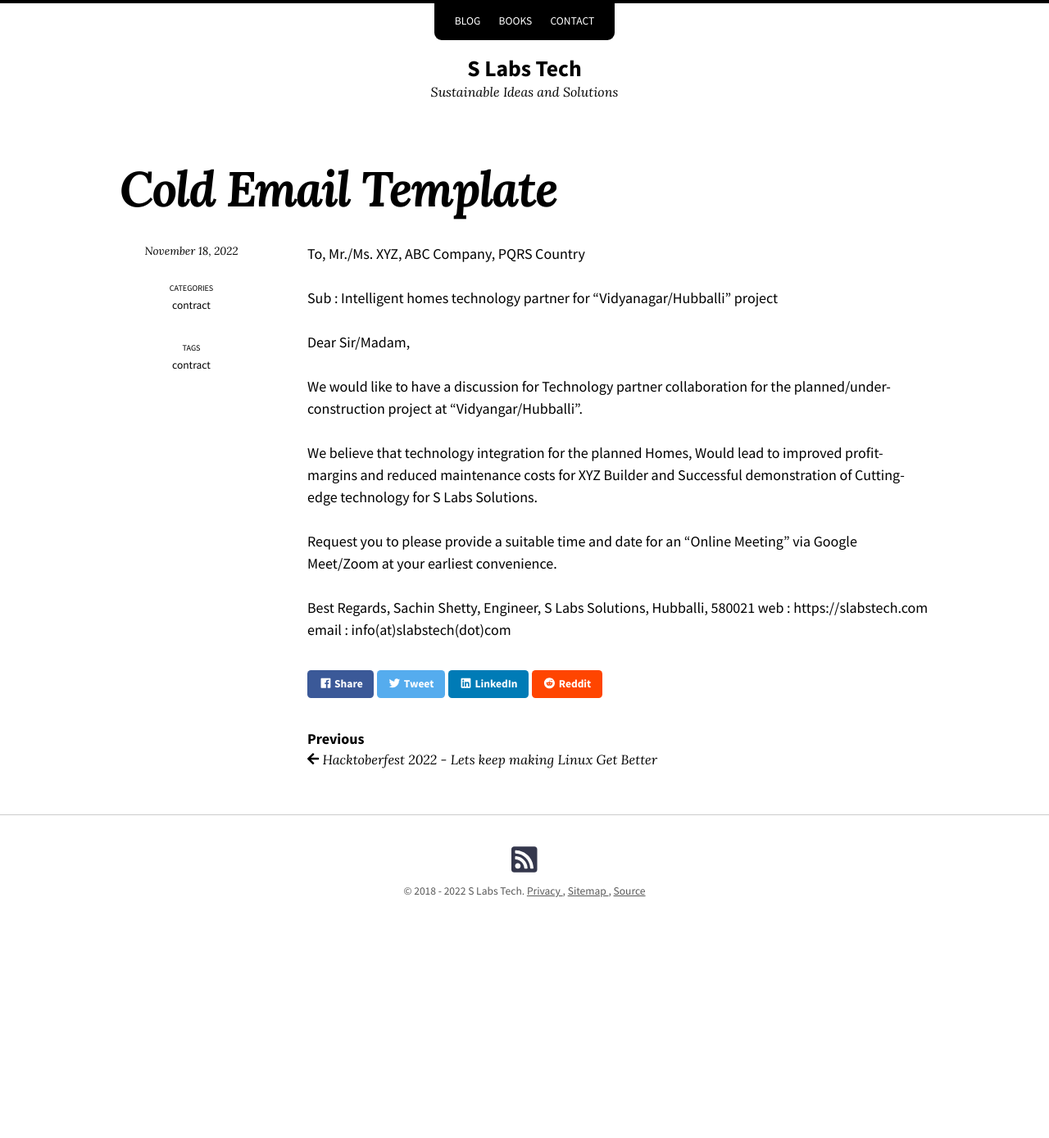
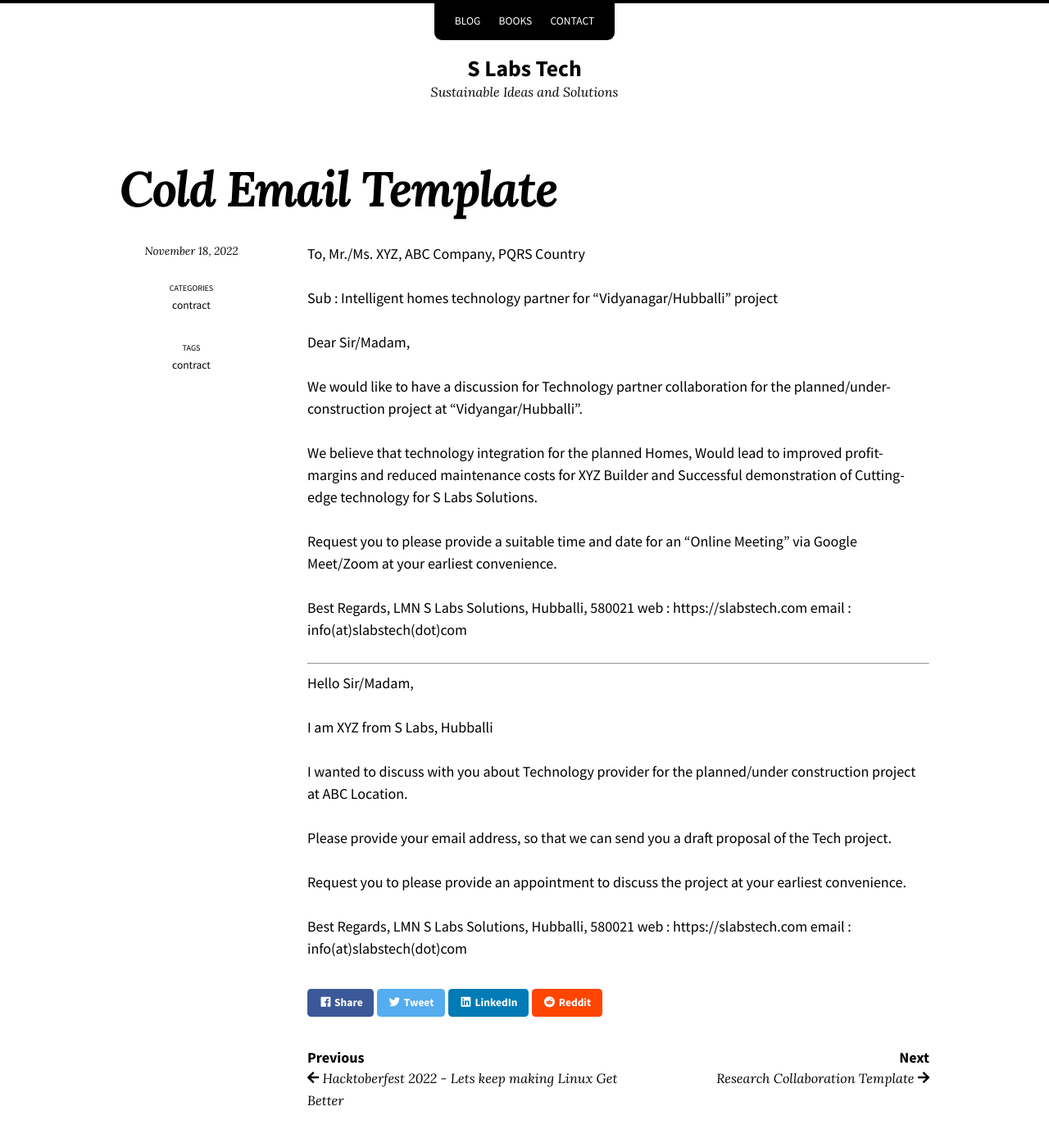
Before and after one commit to slabstech/slabstech.github.io, a Jekyll site: the page built from _posts/contract/2022-11-18-cold-email-process.md, in a window 1280 px wide and 1400 px high. Shown: the top 1389 px of the window at 82% size. Built offline with Jekyll 4.4.1, drawn with Linux system fonts in a browser that asks for light colours; nearby versions of some CDN libraries.

Commit message:
Add research collaboration + reply template

```diff
--- a/_posts/contract/2022-11-18-cold-email-process.md
+++ b/_posts/contract/2022-11-18-cold-email-process.md
@@ -30,9 +30,30 @@ Dear Sir/Madam,
 
 
 Best Regards,
-Sachin Shetty,
-Engineer,
+LMN
 S Labs Solutions,
 Hubballi, 580021
 web : https://slabstech.com
 email : info(at)slabstech(dot)com
+
+
+
+---
+
+Hello Sir/Madam,
+
+I am XYZ from S Labs, Hubballi
+
+I wanted to discuss with you about Technology provider for the planned/under construction
+project at ABC Location.
+
+Please provide your email address, so that we can send you a draft proposal of the Tech project.
+
+Request you to please provide an appointment to discuss the project at your earliest convenience.
+
+Best Regards,
+LMN
+S Labs Solutions,
+Hubballi, 580021
+web : https://slabstech.com
+email : info(at)slabstech(dot)com
```
Also changed, not shown: _posts/contract/2022-11-18-research-collaboration.md (added, +38 -0 lines), _posts/support/2022-11-18-automatic-reply-template.md (added, +23 -0 lines).
